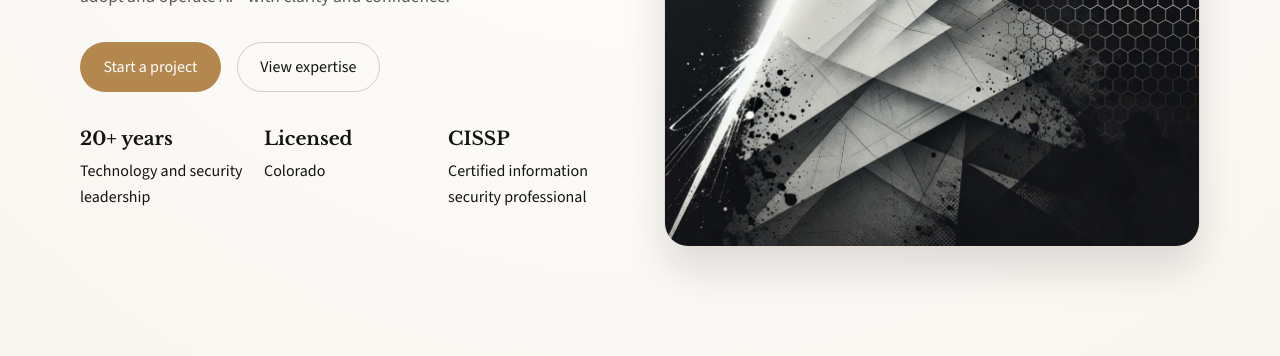
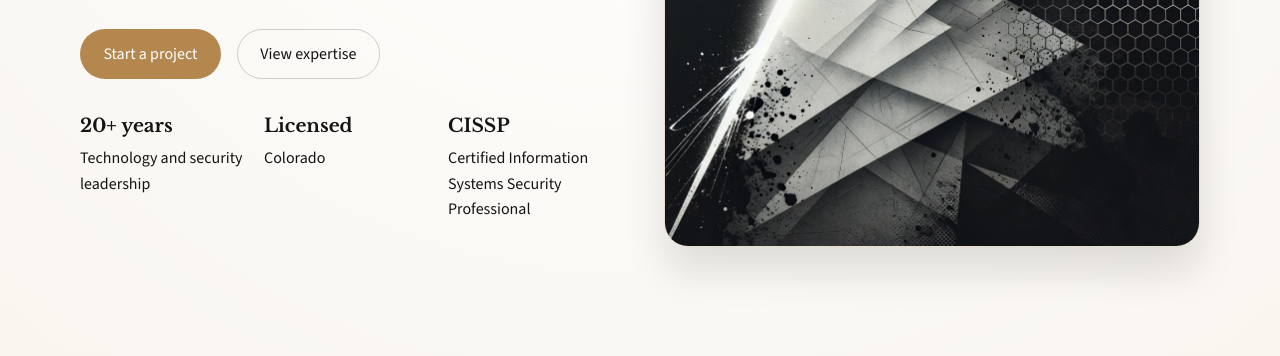
Before and after one commit to sparstormo/website, a plain HTML site: page index.html in a window 1280 px wide. Shown: the part 417-773 px from the top of the page. Drawn offline with nearby package versions, Linux system fonts and the light colour scheme.

Commit message:
Correct CISSP expansion to Certified Information Systems Security Professional.

```diff
--- a/index.html
+++ b/index.html
@@ -118,7 +118,7 @@
               </div>
               <div>
                 <h3>CISSP</h3>
-                <p>Certified information security professional</p>
+                <p>Certified Information Systems Security Professional</p>
               </div>
             </div>
           </div>
```
